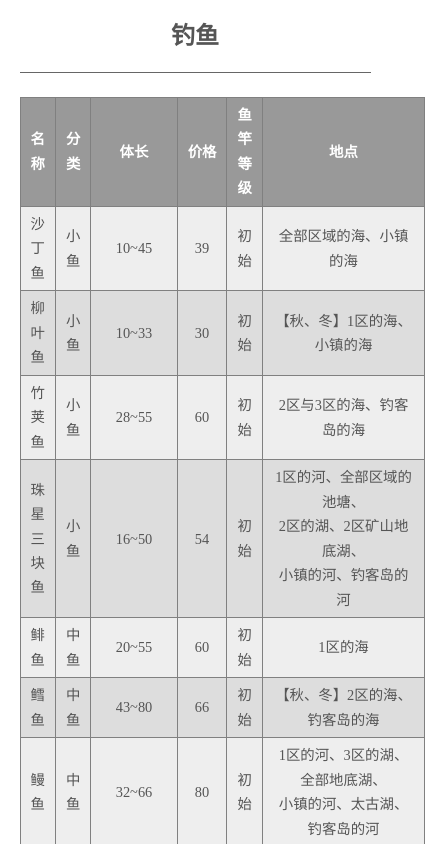
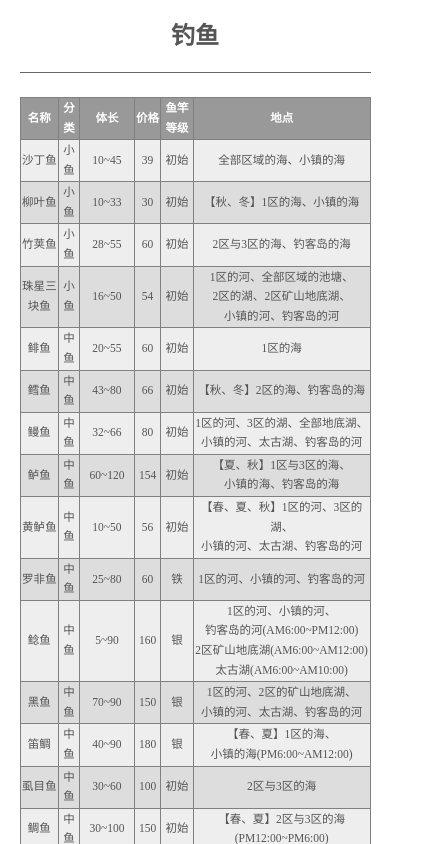
Before and after one commit to mineraltown/olive, a plain HTML site: page life/fish.html in a window 390 px wide. Shown: the top 844 px of the page, 425 px wide, since content can reach past the window. Drawn offline with Linux system fonts and the light colour scheme.

Commit message:
钓鱼 页面适配手机

```diff
--- a/life/fish.html
+++ b/life/fish.html
@@ -6,6 +6,14 @@
     <meta name="viewport" content="width=device-width, initial-scale=1.0, user-scalable=no">
     <meta http-equiv="X-UA-Compatible" content="ie=edge, chrome=1">
     <link rel="stylesheet" href="../iframe.css">
+    <style>
+        @media only screen and (max-width: 800px) {
+            th,td {
+                font-size: 0.8em;
+                padding: 1px;
+            }
+        }
+    </style>
     <title>钓鱼</title>
 </head>
 
```
